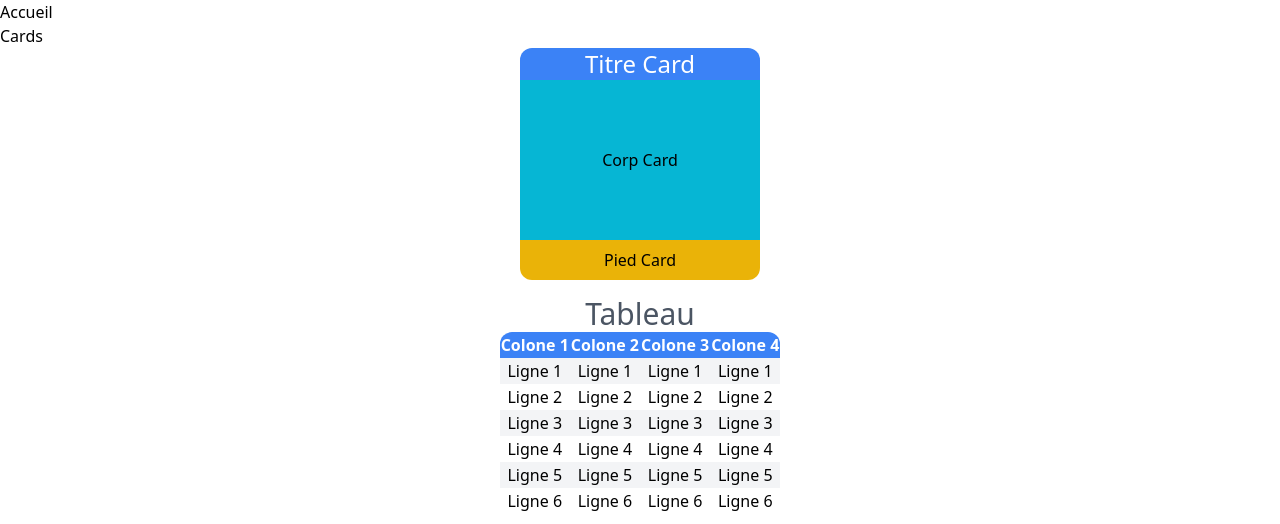
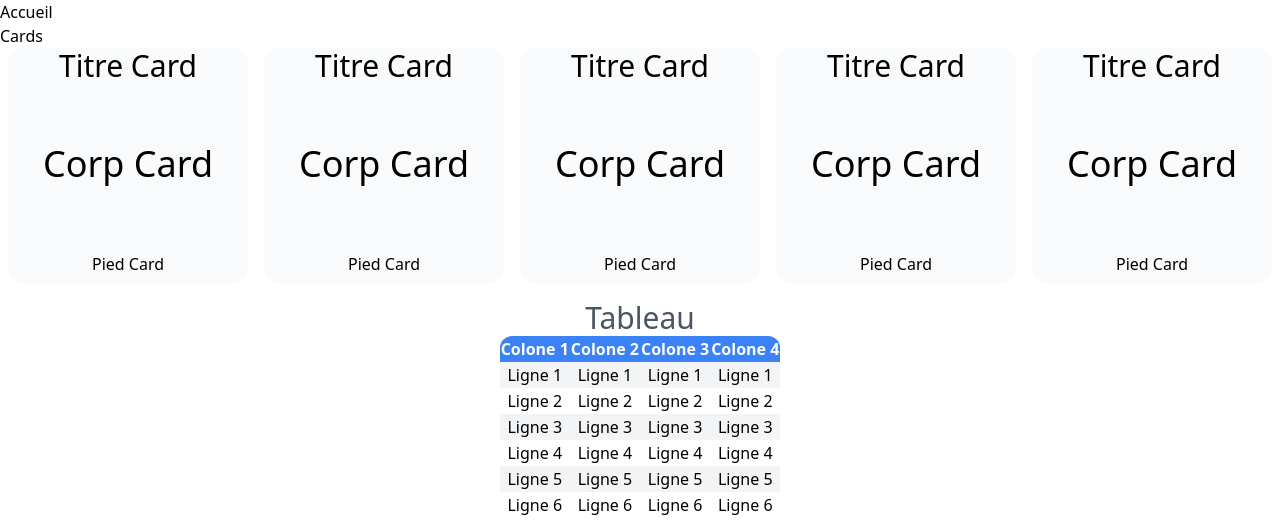
Before and after one commit to sidnou/Suivi_Analyse_Aquarium, a Django app: page /home/ in a window 1280 px wide. Shown: the top 524 px of the page. Run offline with Django 5.2, Linux system fonts and the light colour scheme; some libraries are stand-ins or nearby versions.

Commit message:
Création de l'application Web Suivi Analyse Aquarium Création des tables Test de la base de donnée: OK Exemple chat avec LLM local design avec Tailwind_CSS

```diff
--- a/analyse_aquarium/templates/analyse_aquarium/index.html
+++ b/analyse_aquarium/templates/analyse_aquarium/index.html
@@ -10,112 +10,12 @@
 </head>
 <body class="bg-grey-500">
 <h1 class="">{{ titre }}</h1>
-<h2 class="">Cards </h2>
 
-<div class="">
-    <div class="flex flex-col items-center">
-        <div class="grid content-center bg-blue-500 h-15 w-60 rounded-t-xl text-center ">
-            <div class="text-white text-2xl "> Titre Card</div>
-        </div>
-        <div class="grid content-center bg-cyan-500 h-40 w-60 text-center text-balance">
-            Corp Card
-        </div>
-        <div class="grid content-center bg-yellow-500 h-10 w-60 text-center rounded-b-xl">
-            Pied Card
-        </div>
-    </div>
-</div>
 
-<div class="tableau m-4 text-center">
-    <h2 class="text-3xl  text-gray-600"> Tableau </h2>
-    <div class="flex justify-center">
-        <table class="w-7xl h-40 overflow-hidden rounded-t-xl border-collapse">
-            <tr class="bg-blue-500 text-white">
-                <th>Colone 1</th>
-                <th>Colone 2</th>
-                <th>Colone 3</th>
-                <th>Colone 4</th>
-            </tr>
-            <tr class="bg-gray-100">
-                <td>Ligne 1</td>
-                <td>Ligne 1</td>
-                <td>Ligne 1</td>
-                <td>Ligne 1</td>
-            </tr>
-            <tr>
-                <td>Ligne 2</td>
-                <td>Ligne 2</td>
-                <td>Ligne 2</td>
-                <td>Ligne 2</td>
-            </tr>
-            <tr class="bg-gray-100">
-                <td>Ligne 3</td>
-                <td>Ligne 3</td>
-                <td>Ligne 3</td>
-                <td>Ligne 3</td>
-            </tr>
-            <tr>
-                <td>Ligne 4</td>
-                <td>Ligne 4</td>
-                <td>Ligne 4</td>
-                <td>Ligne 4</td>
-            </tr>
-            <tr class="bg-gray-100">
-                <td>Ligne 5</td>
-                <td>Ligne 5</td>
-                <td>Ligne 5</td>
-                <td>Ligne 5</td>
-            </tr>
-            <tr>
-                <td>Ligne 6</td>
-                <td>Ligne 6</td>
-                <td>Ligne 6</td>
-                <td>Ligne 6</td>
-            </tr>
+{% include "cards.html" %}
 
-        </table>
-    </div>
-</div>
-<div class="graphique text-center ">
+{% include "tableaux.html" %}
 
-    <h2 class="my-4">Graphique</h2>
-    <div class="flex justify-center">
-
-        <div class="bg-gray-300 w-2/3 h-96">
-
-            <div style="width: 80%; margin: auto;">
-                <canvas id="myChart"></canvas>
-                <script>
-                    const ctx = document.getElementById('myChart');
-
-                    new Chart(ctx, {
-                        type: 'bar',
-                        data: {
-                            labels: ['Janvier', 'Février', 'Mars', 'Avril'],
-                            datasets: [{
-                                label: 'Ventes',
-                                data: [12, 19, 3, 5],
-                                backgroundColor: [
-                                    '#60A5FA', // bg-blue-400 en Tailwind
-                                    '#3B82F6', // bg-blue-500
-                                    '#2563EB', // bg-blue-600
-                                    '#1D4ED8'  // bg-blue-700
-                                ],
-                            }]
-                        },
-                        options: {
-                            responsive: true,
-                            scales: {
-                                y: {
-                                    beginAtZero: true
-                                }
-                            }
-                        }
-                    });
-                </script>
-            </div>
-        </div>
-    </div>
-</div>
+{% include "graphiques.html" %}
 </body>
 </html>
--- /dev/null
+++ b/analyse_aquarium/templates/cards.html
@@ -0,0 +1,80 @@
+<h2 class="">Cards </h2>
+
+<div class="flex flex-row md:justify-around">
+
+    <div class="">
+        <div class="flex flex-col items-center ">
+            <div class="grid content-center bg-gray-50 h-15 w-60 rounded-t-2xl text-center ">
+                <div class="text-3xl ">Titre Card</div>
+            </div>
+            <div class="grid content-center bg-gray-50 h-40 w-60 text-center text-balance">
+                <div class="text-4xl">
+                    Corp Card
+                </div>
+            </div>
+            <div class="grid content-center bg-gray-50 h-10 w-60 text-center rounded-b-2xl">
+                Pied Card
+            </div>
+        </div>
+    </div>
+    <div class="">
+        <div class="flex flex-col items-center ">
+            <div class="grid content-center bg-gray-50 h-15 w-60 rounded-t-2xl text-center ">
+                <div class="text-3xl ">Titre Card</div>
+            </div>
+            <div class="grid content-center bg-gray-50 h-40 w-60 text-center text-balance">
+                <div class="text-4xl">
+                    Corp Card
+                </div>
+            </div>
+            <div class="grid content-center bg-gray-50 h-10 w-60 text-center rounded-b-2xl">
+                Pied Card
+            </div>
+        </div>
+    </div>
+    <div class="">
+        <div class="flex flex-col items-center ">
+            <div class="grid content-center bg-gray-50 h-15 w-60 rounded-t-2xl text-center ">
+                <div class="text-3xl ">Titre Card</div>
+            </div>
+            <div class="grid content-center bg-gray-50 h-40 w-60 text-center text-balance">
+                <div class="text-4xl">
+                    Corp Card
+                </div>
+            </div>
+            <div class="grid content-center bg-gray-50 h-10 w-60 text-center rounded-b-2xl">
+                Pied Card
+            </div>
+        </div>
+    </div>
+    <div class="">
+        <div class="flex flex-col items-center ">
+            <div class="grid content-center bg-gray-50 h-15 w-60 rounded-t-2xl text-center ">
+                <div class="text-3xl ">Titre Card</div>
+            </div>
+            <div class="grid content-center bg-gray-50 h-40 w-60 text-center text-balance">
+                <div class="text-4xl">
+                    Corp Card
+                </div>
+            </div>
+            <div class="grid content-center bg-gray-50 h-10 w-60 text-center rounded-b-2xl">
+                Pied Card
+            </div>
+        </div>
+    </div><div class="">
+        <div class="flex flex-col items-center ">
+            <div class="grid content-center bg-gray-50 h-15 w-60 rounded-t-2xl text-center ">
+                <div class="text-3xl ">Titre Card</div>
+            </div>
+            <div class="grid content-center bg-gray-50 h-40 w-60 text-center text-balance">
+                <div class="text-4xl">
+                    Corp Card
+                </div>
+            </div>
+            <div class="grid content-center bg-gray-50 h-10 w-60 text-center rounded-b-2xl">
+                Pied Card
+            </div>
+        </div>
+    </div>
+
+</div>
--- /dev/null
+++ b/analyse_aquarium/templates/graphiques.html
@@ -0,0 +1,41 @@
+<div class="graphique text-center ">
+
+    <h2 class="my-4">Graphique</h2>
+    <div class="flex justify-center">
+
+        <div class="bg-gray-300 w-2/3 h-96">
+
+            <div style="width: 80%; margin: auto;">
+                <canvas id="myChart"></canvas>
+                <script>
+                    const ctx = document.getElementById('myChart');
+
+                    new Chart(ctx, {
+                        type: 'bar',
+                        data: {
+                            labels: ['Janvier', 'Février', 'Mars', 'Avril'],
+                            datasets: [{
+                                label: 'Ventes',
+                                data: [12, 19, 3, 5],
+                                backgroundColor: [
+                                    '#60A5FA', // bg-blue-400 en Tailwind
+                                    '#3B82F6', // bg-blue-500
+                                    '#2563EB', // bg-blue-600
+                                    '#1D4ED8'  // bg-blue-700
+                                ],
+                            }]
+                        },
+                        options: {
+                            responsive: true,
+                            scales: {
+                                y: {
+                                    beginAtZero: true
+                                }
+                            }
+                        }
+                    });
+                </script>
+            </div>
+        </div>
+    </div>
+</div>
--- /dev/null
+++ b/analyse_aquarium/templates/tableaux.html
@@ -0,0 +1,50 @@
+<div class="tableau m-4 text-center">
+    <h2 class="text-3xl  text-gray-600"> Tableau </h2>
+    <div class="flex justify-center">
+        <table class="w-7xl h-40 overflow-hidden rounded-t-xl border-collapse">
+            <tr class="bg-blue-500 text-white">
+                <th>Colone 1</th>
+                <th>Colone 2</th>
+                <th>Colone 3</th>
+                <th>Colone 4</th>
+            </tr>
+            <tr class="bg-gray-100">
+                <td>Ligne 1</td>
+                <td>Ligne 1</td>
+                <td>Ligne 1</td>
+                <td>Ligne 1</td>
+            </tr>
+            <tr>
+                <td>Ligne 2</td>
+                <td>Ligne 2</td>
+                <td>Ligne 2</td>
+                <td>Ligne 2</td>
+            </tr>
+            <tr class="bg-gray-100">
+                <td>Ligne 3</td>
+                <td>Ligne 3</td>
+                <td>Ligne 3</td>
+                <td>Ligne 3</td>
+            </tr>
+            <tr>
+                <td>Ligne 4</td>
+                <td>Ligne 4</td>
+                <td>Ligne 4</td>
+                <td>Ligne 4</td>
+            </tr>
+            <tr class="bg-gray-100">
+                <td>Ligne 5</td>
+                <td>Ligne 5</td>
+                <td>Ligne 5</td>
+                <td>Ligne 5</td>
+            </tr>
+            <tr>
+                <td>Ligne 6</td>
+                <td>Ligne 6</td>
+                <td>Ligne 6</td>
+                <td>Ligne 6</td>
+            </tr>
+
+        </table>
+    </div>
+</div>
```
Also changed, not shown: analyse_aquarium/templates/base.html (added, +10 -0 lines).
